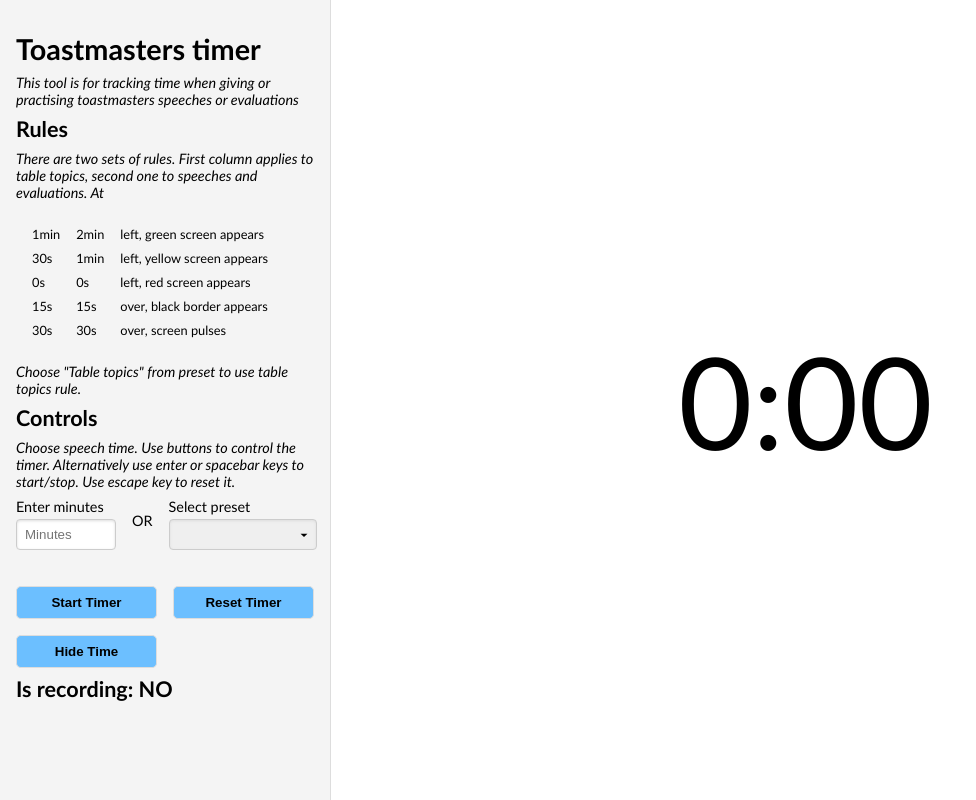
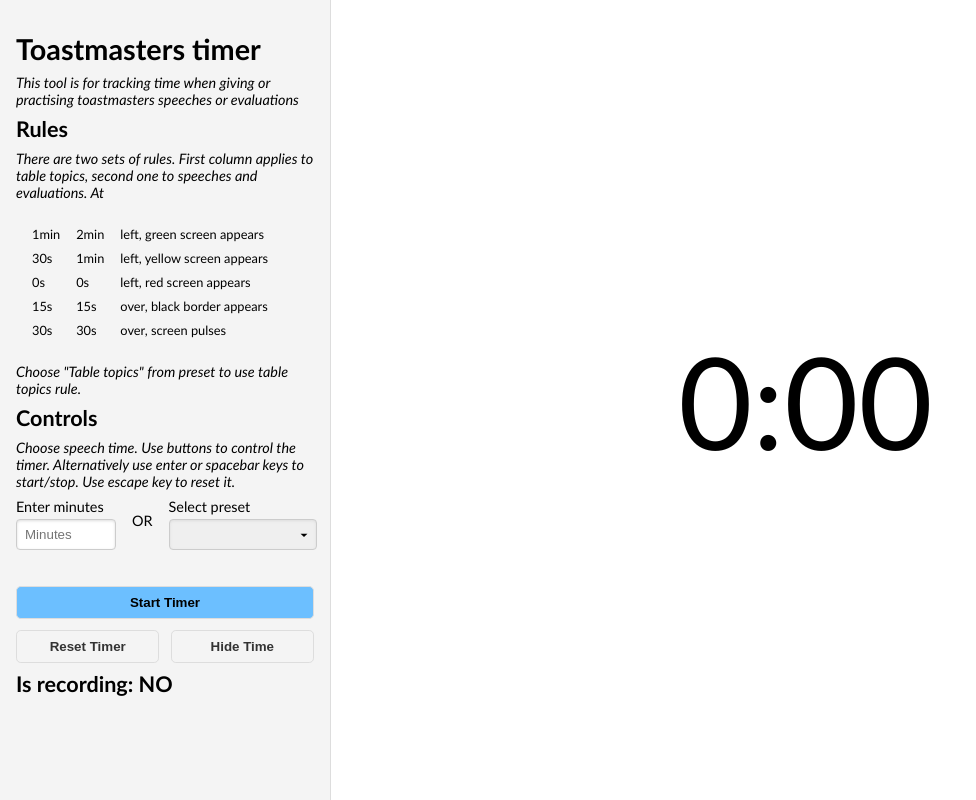
Before and after one commit to Ajuska/toastmasters-timer, an Angular app: page / in a window 1280 px wide. Shown: the whole page, without its empty margins (0-976 px from the left). Built offline with nearby package versions, Linux system fonts and the light colour scheme.

Commit message:
Use better styling for buttons

```diff
--- a/src/app/app.component.html
+++ b/src/app/app.component.html
@@ -88,13 +88,13 @@
       </div>
     </div>
     <div class="controls">
-      <button (click)="startOrStopAction()" class="controls--button">
+      <button (click)="startOrStopAction()" class="controls--button full">
         {{ timer ? "Stop" : "Start" }} Timer
       </button>
-      <button (click)="resetTimer()" class="controls--button">
+      <button (click)="resetTimer()" class="controls--button secondary">
         Reset Timer
       </button>
-      <button (click)="toggleSeconds()" class="controls--button">
+      <button (click)="toggleSeconds()" class="controls--button secondary">
         {{ displaySeconds ? "Hide" : "Show" }} Time
       </button>
     </div>
--- a/src/app/app.component.sass
+++ b/src/app/app.component.sass
@@ -80,7 +80,7 @@
 .controls
   display: grid
   grid-template-columns: repeat(2, 1fr)
-  gap: 1rem
+  gap: 0.7rem
 
 .controls--button
   padding: 0.5rem 1rem
@@ -89,6 +89,17 @@
   background-color: #6cbfff
   cursor: pointer
   font-weight: bold
+  text-align: center
 
   &:hover
     background-color: darken(#6cbfff, 10%)
+
+  &.secondary
+    background-color: #f4f4f4
+    color: #333
+
+    &:hover
+      background-color: darken(#f4f4f4, 10%)
+
+  &.full
+    grid-column: span 2
```
